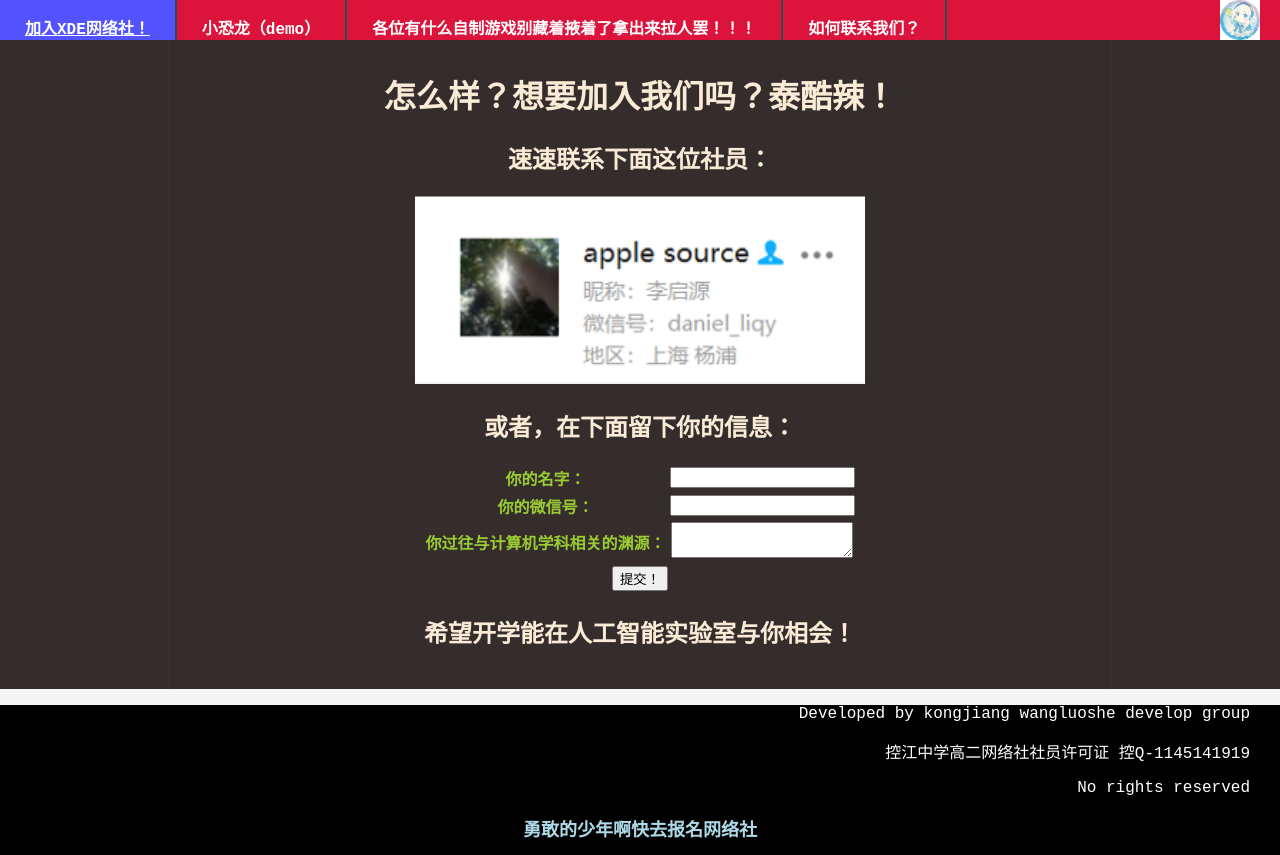
After one commit to sunshawn-minor/XDEweb, a Django app: page /contact-us in a window 1280 px wide. The commit adds this page. Run offline with Django 4.2, Linux system fonts and the light colour scheme.

Commit message:
增加了提交用户信息

```diff
--- a/XDEwebsite/settings.py
+++ b/XDEwebsite/settings.py
@@ -15,7 +15,6 @@ import os
 
 # Build paths inside the project like this: BASE_DIR / 'subdir'.
 BASE_DIR = Path(__file__).resolve().parent.parent
-
 
 # Quick-start development settings - unsuitable for production
 # See https://docs.djangoproject.com/en/4.2/howto/deployment/checklist/
--- a/XDEwebsite/urls.py
+++ b/XDEwebsite/urls.py
@@ -22,5 +22,7 @@ urlpatterns = [
     path('admin', admin.site.urls),
     path('', views.indexpage),
     path('dino-play', views.dino_play),
-    path('index', views.indexpage)
+    path('index', views.indexpage),
+    path('contact-us', views.contact_us),
+    path('submitinfo', views.collect_info)
 ]
--- a/XDEwebsite/views.py
+++ b/XDEwebsite/views.py
@@ -1,4 +1,15 @@
 from django.shortcuts import render
+from django.http.response import JsonResponse
+from rest_framework.parsers import JSONParser
+from rest_framework import status
+from rest_framework.decorators import api_view
+import sqlite3
+
+from pathlib import Path
+import os
+
+# Build paths inside the project like this: BASE_DIR / 'subdir'.
+BASE_DIR = Path(__file__).resolve().parent.parent
 
 # Create your views here.
 def indexpage(request):
@@ -8,3 +19,21 @@ def indexpage(request):
 def dino_play(request):
     context = {}
     return render(request, 'dino-play.html', context)
+
+def contact_us(request):
+    context = {}
+    return render(request, 'contact-us.html', context)
+
+@api_view(['POST'])
+def collect_info(request):
+    info = JSONParser().parse(request)
+    db = sqlite3.connect(os.path.join(BASE_DIR, 'db\student.sqlite3'))
+    myCursor = db.cursor()
+    myCursor.execute(
+        'INSERT INTO INFO VALUES ("{0}", "{1}", "{2}");'.format(
+        info['name'],
+        info['wechat-id'],
+        info['experience']
+    ))
+    db.commit()
+    return JsonResponse({'message': 'loaded successfully!'}, status=status.HTTP_200_OK)
--- /dev/null
+++ b/static/js/submitinfo.js
@@ -0,0 +1,17 @@
+function submitinfo() {
+    var name_ = document.getElementById("name").value;
+    var wechat_id = document.getElementById("wechat-id").value;
+    var experience = document.getElementById("experience").value;
+    if (name_ == "" || wechat_id == "" || experience == "") {
+        alert("麻烦填好信息再来提交嘛")
+    } else {
+        var xhr = new XMLHttpRequest();
+        xhr.onreadystatechange = function() {
+          if (xhr.readyState == 4 && xhr.status == 200) {
+            alert("提交成功！")
+          }
+        }
+        xhr.open("POST", "/submitinfo", true)
+        xhr.send(JSON.stringify({'name': name_, 'wechat-id': wechat_id, 'experience': experience}))
+    }
+}
--- /dev/null
+++ b/templates/contact-us.html
@@ -0,0 +1,56 @@
+<!DOCTYPE html>
+<html>
+    <head>
+        <meta charset="utf-8">
+        <link rel="stylesheet" type="text/css" href="/static/css/style.css">
+        <title>加入我们！</title>
+        <script src="/static/js/submitinfo.js"></script>
+    </head>
+    <body>
+        <div class="head">
+            <img src="/static/img/2.jpg" style="position:absolute; right: 20px; width: 40px;clear:both">
+            <a href="index" class = "xde" style="float:left">加入XDE网络社！</a>
+            <a href="dino-play" class="xde" style="float:left;text-decoration: none;">小恐龙（demo）</a>
+            <div class = "xde"style="float:left;">各位有什么自制游戏别藏着掖着了拿出来拉人罢！！！</div>
+            <a href="contact-us" class="xde" style="float:left;text-decoration: none;">如何联系我们？</a>
+        </div>
+        <div style=" background-color: rgb(53, 44, 44)">
+            <div style="height: 30px;"></div>
+            <div class="container">
+                <h1>怎么样？想要加入我们吗？泰酷辣！</h1>
+                <h2>速速联系下面这位社员：</h2>
+                <div style="text-align: center;">
+                    <img src="/static/img/contact.png" style="width: 50%; margin: 0 auto;">
+                </div>
+                <h2>或者，在下面留下你的信息：</h2>
+                <div style="text-align:center;">
+                    <table style="margin: 0 auto;">
+                        <tr>
+                            <td><b class="content">你的名字：</b></td>
+                            <td><input id="name"></td>
+                        </tr>
+                        <tr>
+                            <td><b class="content">你的微信号：</b></td>
+                            <td><input id="wechat-id"></td>
+                        </tr>
+                        <tr>
+                            <td><b class="content">你过往与计算机学科相关的渊源：</b></td>
+                            <td><textarea id="experience"></textarea></td>
+                        </tr>
+                        <tr>
+                            <td colspan="2"><button id="submit" onclick="submitinfo()">提交！</button></td>
+                        </tr>
+                    </table>
+                </div>
+                <h2>希望开学能在人工智能实验室与你相会！</h2>
+            </div>
+        </div>
+        <div style="width: 100%;height: 150px;background-color: black;color:white;font-family: 'Courier New', Courier, monospace;">
+            <p style="text-align:right;margin-right: 30px;">Developed by kongjiang wangluoshe develop group</p>
+            <p style="text-align:right;margin-right: 30px;">控江中学高二网络社社员许可证 控Q-1145141919</p>
+            <p style="text-align:right;margin-right: 30px;">No rights reserved</p>
+            <p style="text-align: center;font-size: large;color:lightblue"><b>勇敢的少年啊快去报名网络社</b></p>
+        </div>
+
+    </body>
+</html>
--- a/templates/dino-play.html
+++ b/templates/dino-play.html
@@ -11,8 +11,9 @@
             <a href="index" class = "xde" style="float:left">加入XDE网络社！</a>
             <a href="dino-play" class="xde" style="float:left;text-decoration: none;">小恐龙（demo）</a>
             <div class = "xde"style="float:left;">各位有什么自制游戏别藏着掖着了拿出来拉人罢！！！</div>
+            <a href="contact-us" class="xde" style="float:left;text-decoration: none;">如何联系我们？</a>
         </div>
-        <div style=" background-image:url('./img/denim.webp');position: relative;top:60px;height:1000px">
+        <div style=" background-image:url('/static/html/denim.webp');position: relative;top:60px;height:1000px">
             <div class="container" style="height: 800px;">
                 <iframe src="/static/html/dino.html" style="height:80%;width: 100%;" ></iframe>
 
--- a/templates/index.html
+++ b/templates/index.html
@@ -13,6 +13,7 @@
                 <div class = "xde"style="float:left">加入XDE网络社！</div>
                 <a href="dino-play" class="xde" style="float:left;text-decoration: none;">小恐龙（demo）</a>
                 <div class = "xde"style="float:left;">各位有什么自制游戏别藏着掖着了拿出来拉人罢！！！</div>
+                <a href="contact-us" class="xde" style="float:left;text-decoration: none;">如何联系我们？</a>
             </div>
             <div style="height: 30px;"></div>
             <div class="container">
```
Also changed, not shown: db.sqlite3, db/student.sqlite3 (added), static/img/contact.png (added).
